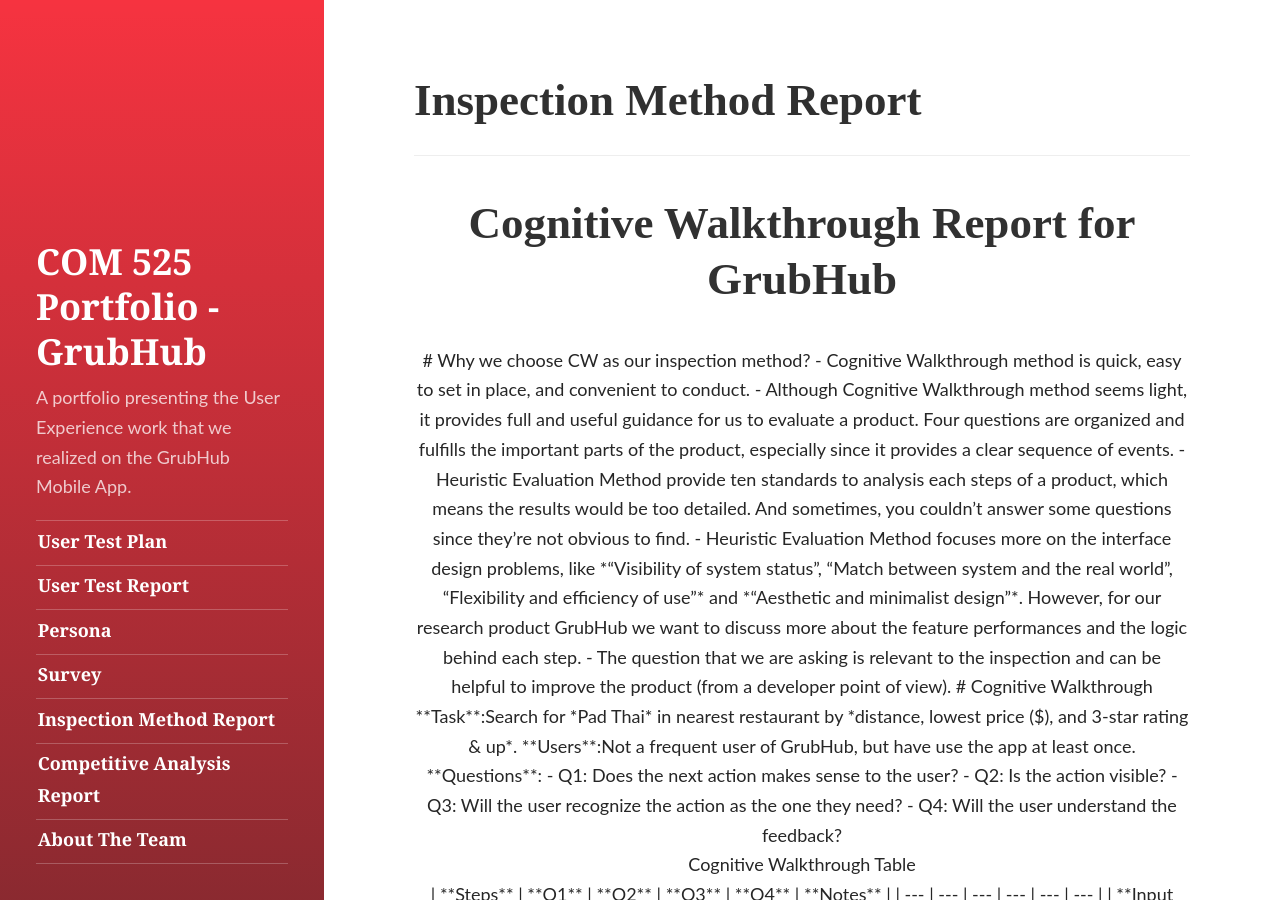
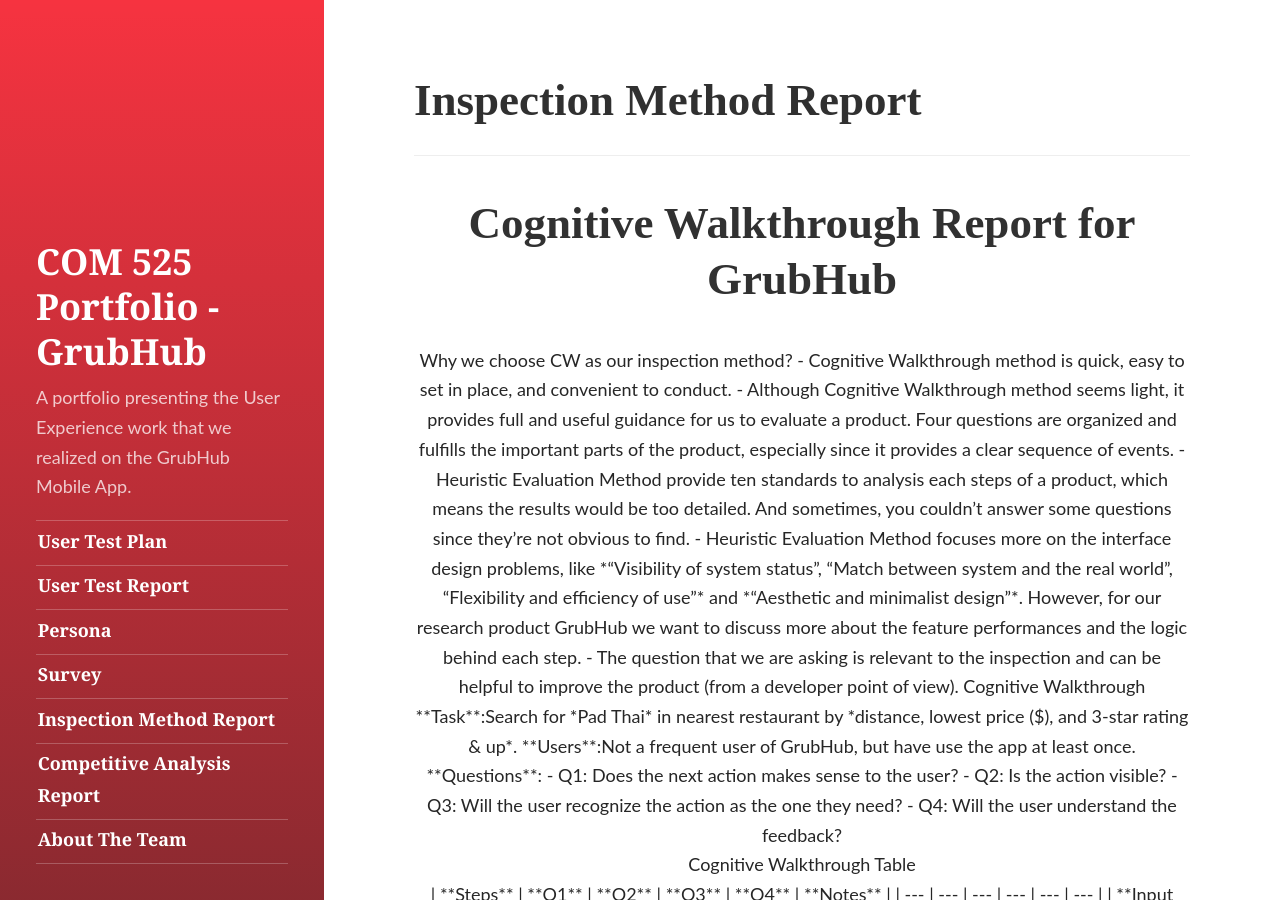
Before and after one commit to florian-wahl/com525portfolio, a Jekyll site: the page built from Cognitive Walkthrough.md, in a window 1280 px wide and 900 px high. Built offline with Jekyll 4.4.1, drawn with Linux system fonts in a browser that asks for light colours; some of the changed text lies outside the part shown.

Commit message:
Updated.

```diff
--- a/Cognitive Walkthrough.md
+++ b/Cognitive Walkthrough.md
@@ -8,14 +8,14 @@
 <h1> Cognitive Walkthrough Report for GrubHub </h1>
 <br>
 
-# <span>Why we choose CW as our inspection method? </span>
+<span>Why we choose CW as our inspection method? </span>
 - Cognitive Walkthrough method is quick, easy to set in place, and convenient to conduct.
 - Although Cognitive Walkthrough method seems light, it provides full and useful guidance for us  to evaluate a product. Four questions are organized and fulfills the important parts of the product, especially since it provides a clear sequence of events.
 - Heuristic Evaluation Method provide ten standards to analysis each steps of a product, which means the results would be too detailed. And sometimes, you couldn’t answer some questions since they’re not obvious to find.
 - Heuristic Evaluation Method focuses more on the interface design problems, like *“Visibility of system status”, “Match between system and the real world”, “Flexibility and efficiency of use”* and *“Aesthetic and minimalist design”*. However, for our research product GrubHub we want to discuss more about the feature performances and the logic behind each step.
 - The question that we are asking is relevant to the inspection and can be helpful to improve the product (from a developer point of view).
 
-# <span>Cognitive Walkthrough</span>
+<span>Cognitive Walkthrough</span>
 **Task**:Search for *Pad Thai* in nearest restaurant by *distance, lowest price ($), and 3-star rating & up*.
 **Users**:Not a frequent user of GrubHub, but have use the app at least once.
 **Questions**:
@@ -39,7 +39,7 @@
 | Select the Pad Thai dish <br>**2.Input pad thai into search bar** | **Yes** <br>Users can input Pad Thai in search bar and a list of the results is shown, and users can choose anyone they want. | **Yes** <br>The search bar is obviously visible on the page. | **Yes** <br>The blank search bar with grey details “Search menu items” tells users to input dishes they want. | **Yes**
 <br>If the user inputs the correct dish name, they will see the results in the list. | |
 
-# <span>Takeaways</span>
+<span>Takeaways</span>
 - To standard actions such as using the search bar, as well as scrolling through results, are easy to understand by the user, but are not 100% always apparent or clear in its results
 - We cannot always assume the user is always coherent with their ability to choose the correct selection, instead the application should do it’s fair share to guide them without being too overwhelming or bothersome
 - Although the filters are not completely necessary, it helps the user break down selection bias by adding specifics in terms of price, reviews, and distance
```
